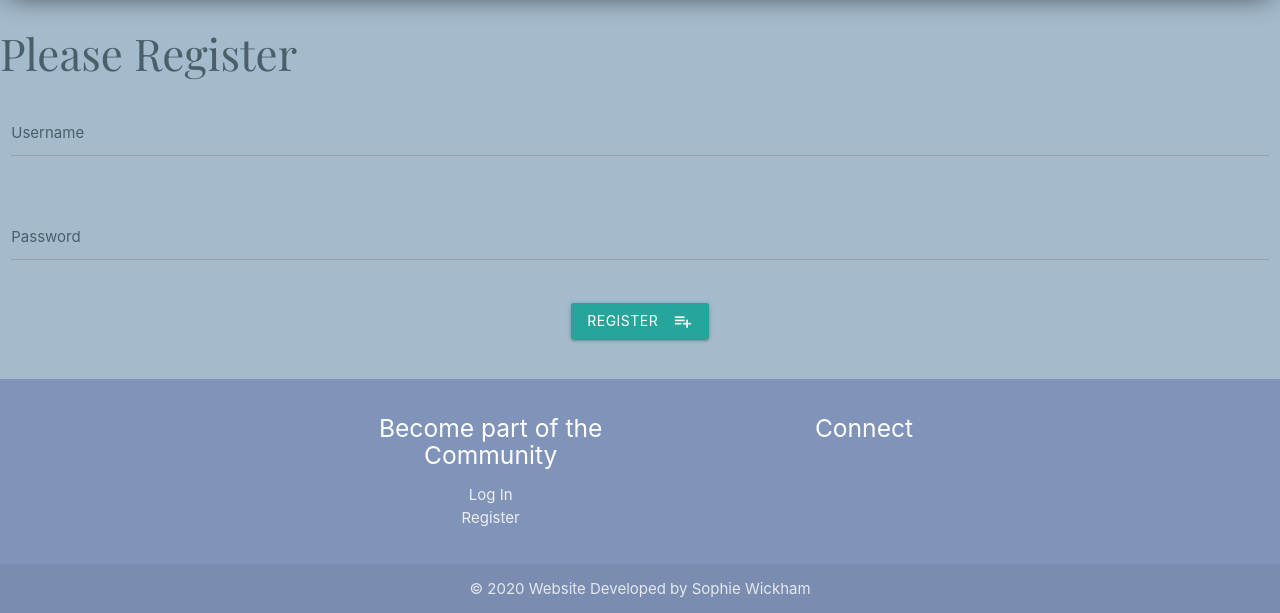
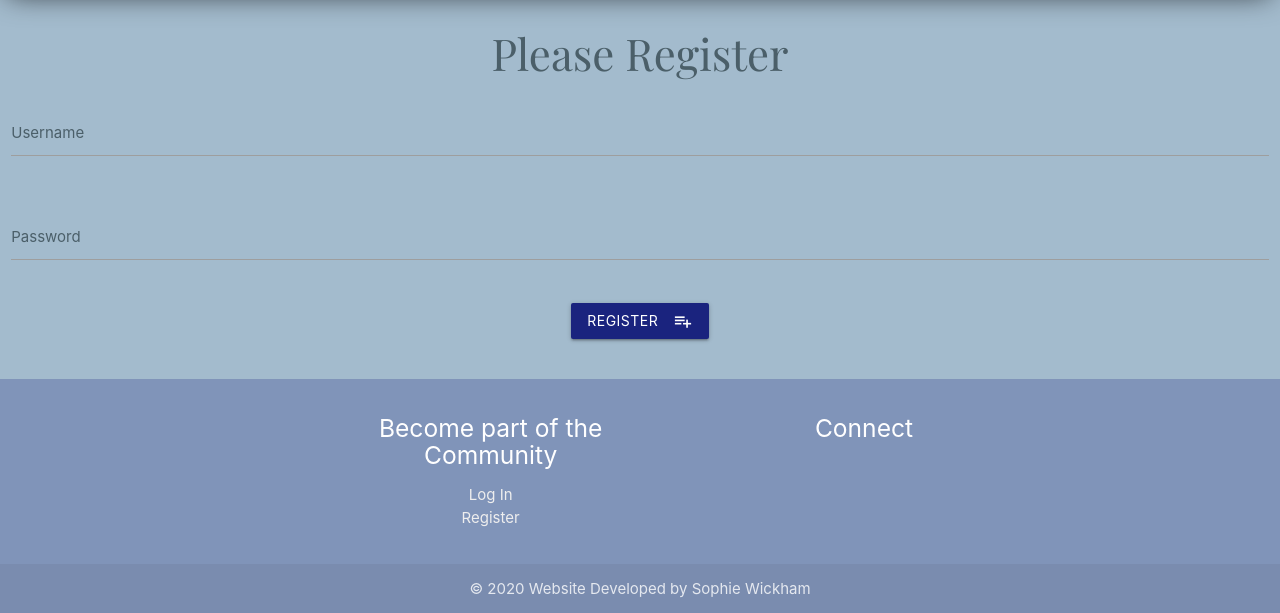
Before and after one commit to sw1ckham/i-brary, a Flask app: page /show_register in a window 1280 px wide. Shown: the part 64-677 px from the top of the page. Run offline with Flask 2, Linux system fonts and the light colour scheme; some libraries are stand-ins or nearby versions.

Commit message:
Centered heading

```diff
--- a/templates/register.html
+++ b/templates/register.html
@@ -4,7 +4,7 @@
 
 <div class="container-fluid">
 
-<h3 class="heading" >Please Register</h3>
+<h3 class="center">Please Register</h3>
 
 <div class="row center">
 	<form method="POST" action="{{url_for('register')}}" class="col s12">
@@ -22,7 +22,7 @@
 		</div>
 		<div class="row">
 			<div class="col s12">
-            		<button href="{{url_for('register')}}" class="btn waves-effect waves-light" type="submit" name="action">Register
+            		<button href="{{url_for('register')}}" class="btn waves-effect waves-light indigo darken-4" type="submit" name="action">Register
                         <i class="material-icons right">playlist_add</i>
                     </button>
 			</div>
```
